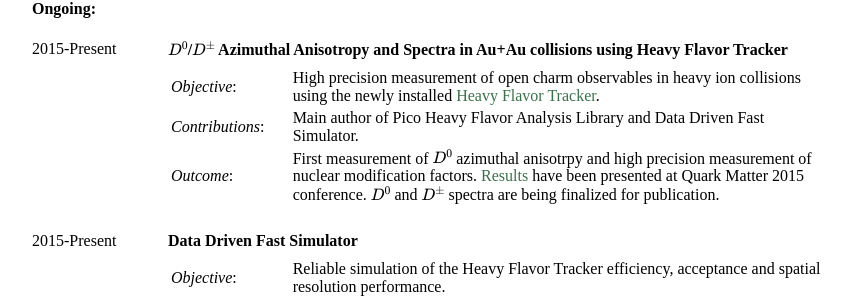
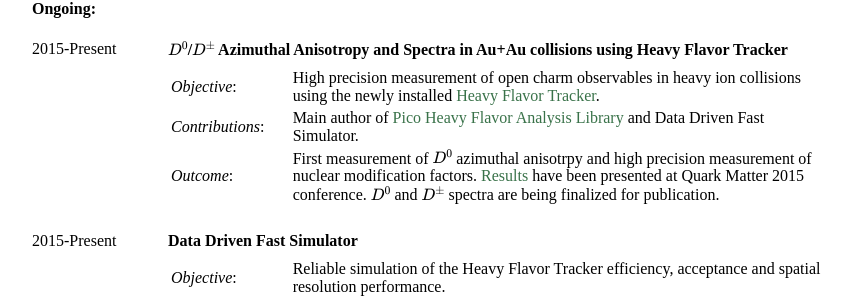
Before and after one commit to MustafaMustafa/MustafaMustafa.github.io, a Jekyll site: the page resume/cv.html, which Jekyll copies as it is, in a window 1280 px wide and 900 px high, scrolled down 841 px. Shown: the part 151-451 px from the top of the window, without its empty margins (208-1064 px from the left). Built offline with Jekyll 4.4.1, drawn with Linux system fonts in a browser that asks for light colours; formulas are drawn with MathJax 3.

Commit message:
publish latest CV

```diff
--- a/resume/cv.html
+++ b/resume/cv.html
@@ -151,7 +151,7 @@ University of Jordan, Amman, Jordan.
 </tr>
 <tr class="even">
 <td align="left"><em>Contributions</em>:</td>
-<td align="left">Main author of Pico Heavy Flavor Analysis Library and Data Driven Fast Simulator.</td>
+<td align="left">Main author of <a href="https://git.io/v6gpo">Pico Heavy Flavor Analysis Library</a> and Data Driven Fast Simulator.</td>
 </tr>
 <tr class="odd">
 <td align="left"><em>Outcome</em>:</td>
```
Also changed, not shown: 1 other file.
